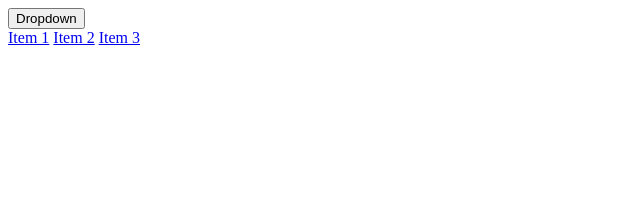
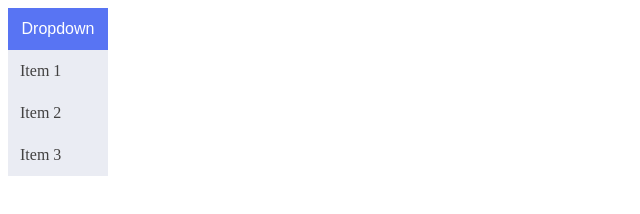
Before and after one commit to NRG55/dropdown-menu-package, a plain HTML site: page index.html in a window 1280 px wide. Both pictures are taken after a click on the button "Dropdown". Shown: the whole page, without its empty margins (0-640 px from the left). Drawn offline with Linux system fonts and the light colour scheme.

Commit message:
Css style is done.

```diff
--- a/style.css
+++ b/style.css
@@ -1,5 +1,38 @@
+.dropdown {
+    position: relative;
+    width: 100px;
+}
+
+.dropdown-menu-button {
+    cursor: pointer;
+    border: none;
+    padding: 12px;
+    background-color: rgb(88, 116, 243);
+    color:white;
+    font-size: 16px;
+    width: 100%;
+}
+
+.dropdown-menu-button:hover {
+   background-color: rgb(96, 123, 245);
+}
+
 .dropdown-menu {
     display: none;
+    position: absolute;
+    width: 100%;
+    background-color: rgb(234, 236, 243);
+}
+
+.dropdown-menu a {
+    display: block;
+    padding: 12px;
+    text-decoration: none;
+    color: rgb(66, 65, 65);
+}
+
+.dropdown-menu a:hover {
+   background-color: rgb(222, 226, 241);
 }
 
 .visible {
```
